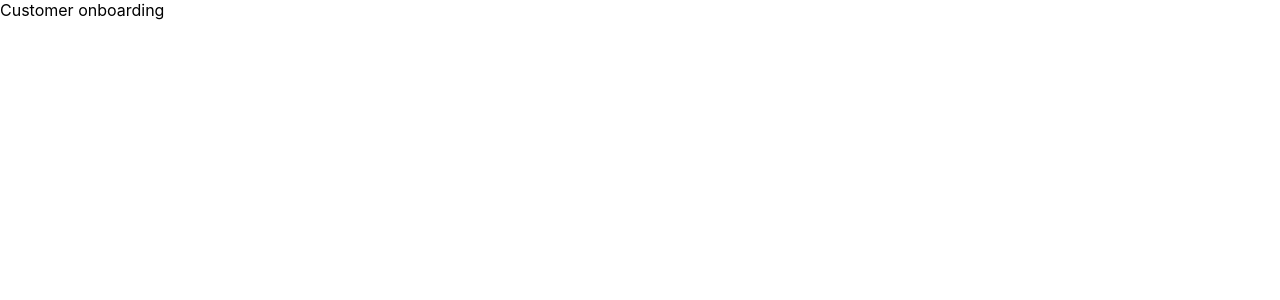
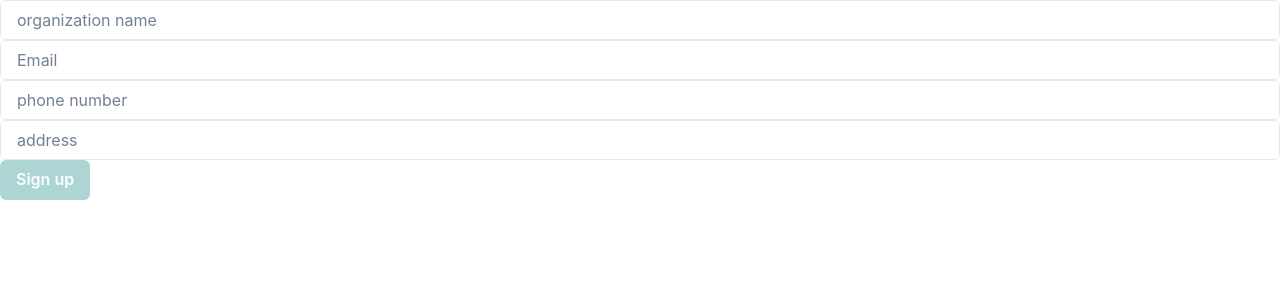
Before and after one commit to SanthoshGugan/review-app, a React (Create React App) app: page /onboard in a window 1280 px wide. Shown: the top 300 px of the page. Built offline with nearby package versions, Linux system fonts and the light colour scheme.

Commit message:
Customer onboarding page added

```diff
--- /dev/null
+++ b/src/api/CustomerApi.js
@@ -0,0 +1,7 @@
+import axios from "axios";
+
+const BASE_URL = `${process.env.REACT_APP_BACKEND_API}/reviews/api/v1/customer`;
+
+export const onboardCustomerApi = async (customer) => {
+    return await axios.post(`${BASE_URL}`, { ...customer });
+}
--- /dev/null
+++ b/src/component/OnboardCustomer.js
@@ -0,0 +1,82 @@
+import { Box, Button, Input } from "@chakra-ui/react";
+import { ErrorMessage } from "@hookform/error-message";
+import React from "react";
+import { useForm } from "react-hook-form";
+import { onboardCustomerApi } from "../api/CustomerApi";
+import { createCustomerRequest } from "../utils/CustomerUtils";
+
+const OnboardCustomer = (props) => {
+
+    const {
+        handleSubmit,
+        register,
+        formState: { errors, isSubmitting, isValid}
+    } = useForm();
+    const onSubmit = async (values) => {
+        const customer = await onboardCustomerApi(createCustomerRequest(values));
+        console.log(` Values : ${JSON.stringify(values)}`);
+        console.log(` Customer : ${JSON.stringify(customer)}`);
+    };
+
+    return (
+        <Box>
+            <form onSubmit={handleSubmit(onSubmit)}>
+                <Box>
+                    <Input
+                        id="organizationName"
+                        placeholder="organization name"
+                        {
+                            ...register("organizationName", {
+                                required: "This is required",
+                                minLength: { value: 4, message: "Minimum length should be 4."}
+                            })
+                        }
+                    />
+                    <ErrorMessage errors={errors} name="organizationName" />
+                </Box>
+                <Box>
+                    <Input
+                        id="email"
+                        placeholder="Email"
+                        {
+                            ...register("email", {
+                                required: "This is required",
+                                minLength: { value: 4, message: "Minimum length should be 4."},
+                            })
+                        }
+                    />
+                    <ErrorMessage errors={errors} name="email" />
+                </Box>
+                <Box>
+                    <Input
+                        id="phoneNumber"
+                        placeholder="phone number"
+                        {
+                            ...register("phoneNumber", {
+                                required: "This is required",
+                                minLength: { value: 4, message: "Minimum length should be 4."}
+                            })
+                        }
+                    />
+                    <ErrorMessage errors={errors} name="phoneNumber" />
+                </Box>
+                <Box>
+                    <Input
+                        id="address"
+                        placeholder="address"
+                        {
+                            ...register("address", {
+                                required: "This is required",
+                                minLength: { value: 4, message: "Minimum length should be 4."}
+                            })
+                        }
+                    />
+                    <ErrorMessage errors={errors} name="address" />
+                </Box>
+                <Button colorScheme="teal" type="submit" isLoading={isSubmitting} isDisabled={!isValid}> Sign up </Button>
+            </form>
+        </Box>
+    );
+};
+
+export default OnboardCustomer;
--- a/src/index.js
+++ b/src/index.js
@@ -5,11 +5,14 @@ import App from './App';
 import reportWebVitals from './reportWebVitals';
 import { RouterProvider } from 'react-router-dom';
 import { router } from './route';
+import { ChakraProvider } from '@chakra-ui/react';
 
 const root = ReactDOM.createRoot(document.getElementById('root'));
 root.render(
   <React.StrictMode>
-    <RouterProvider router={router} />
+    <ChakraProvider>
+      <RouterProvider router={router} />
+    </ChakraProvider>
   </React.StrictMode>
 );
 
--- a/src/route.js
+++ b/src/route.js
@@ -1,4 +1,5 @@
 import { createBrowserRouter } from "react-router-dom";
+import OnboardCustomer from "./component/OnboardCustomer";
 
 export const router = createBrowserRouter([
     {
@@ -47,6 +48,6 @@ export const router = createBrowserRouter([
     },
     {
         path: '/onboard',
-        element: <>Customer onboarding</>
+        element: <OnboardCustomer />
     }
 ]);
--- /dev/null
+++ b/src/utils/CustomerUtils.js
@@ -0,0 +1,8 @@
+export const createCustomerRequest = (values) => {
+    return {
+        organization_name: values?.organizationName,
+        phone_number: values?.phoneNumber,
+        email: values?.email,
+        address: values?.address
+    }
+}
```
Also changed, not shown: src/lib/Button.js (added, +9 -0 lines), 1 other file (tests, documents, lock files or other folders).
